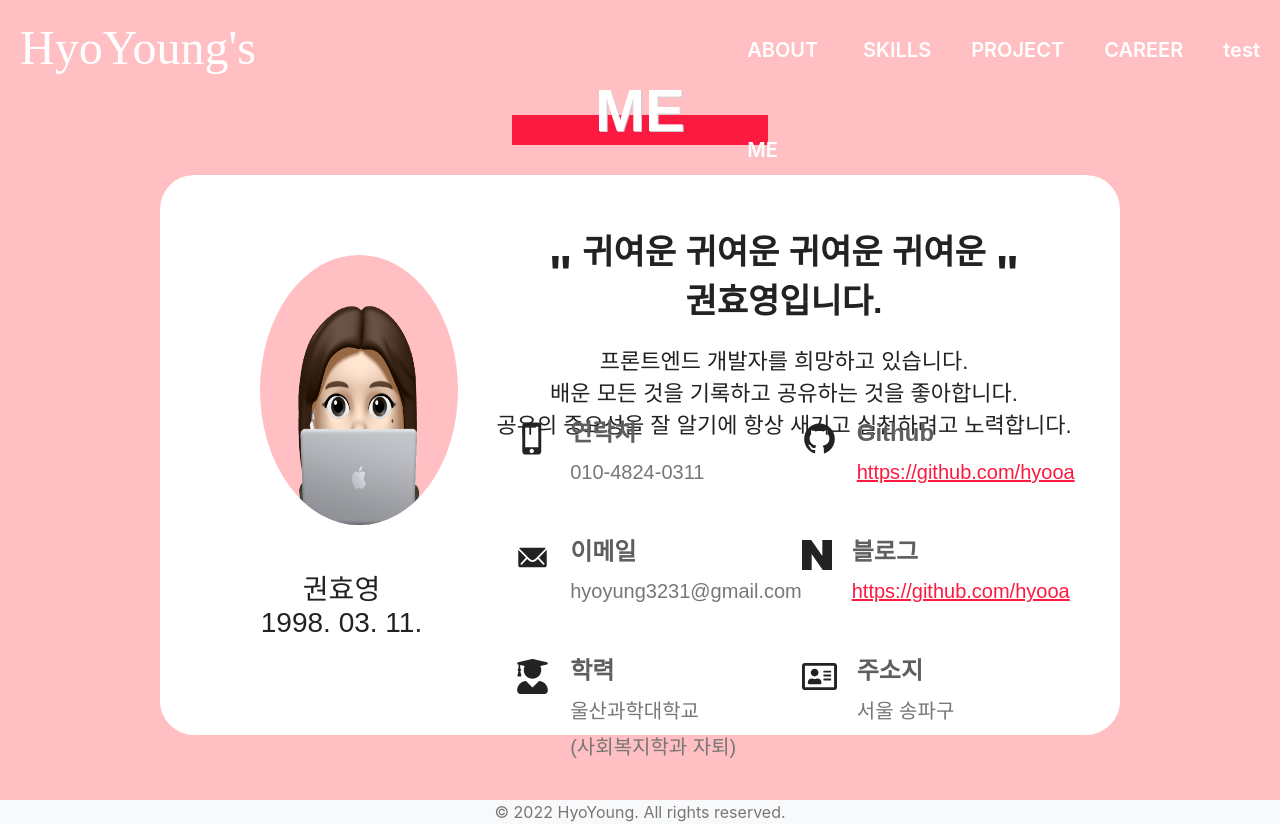
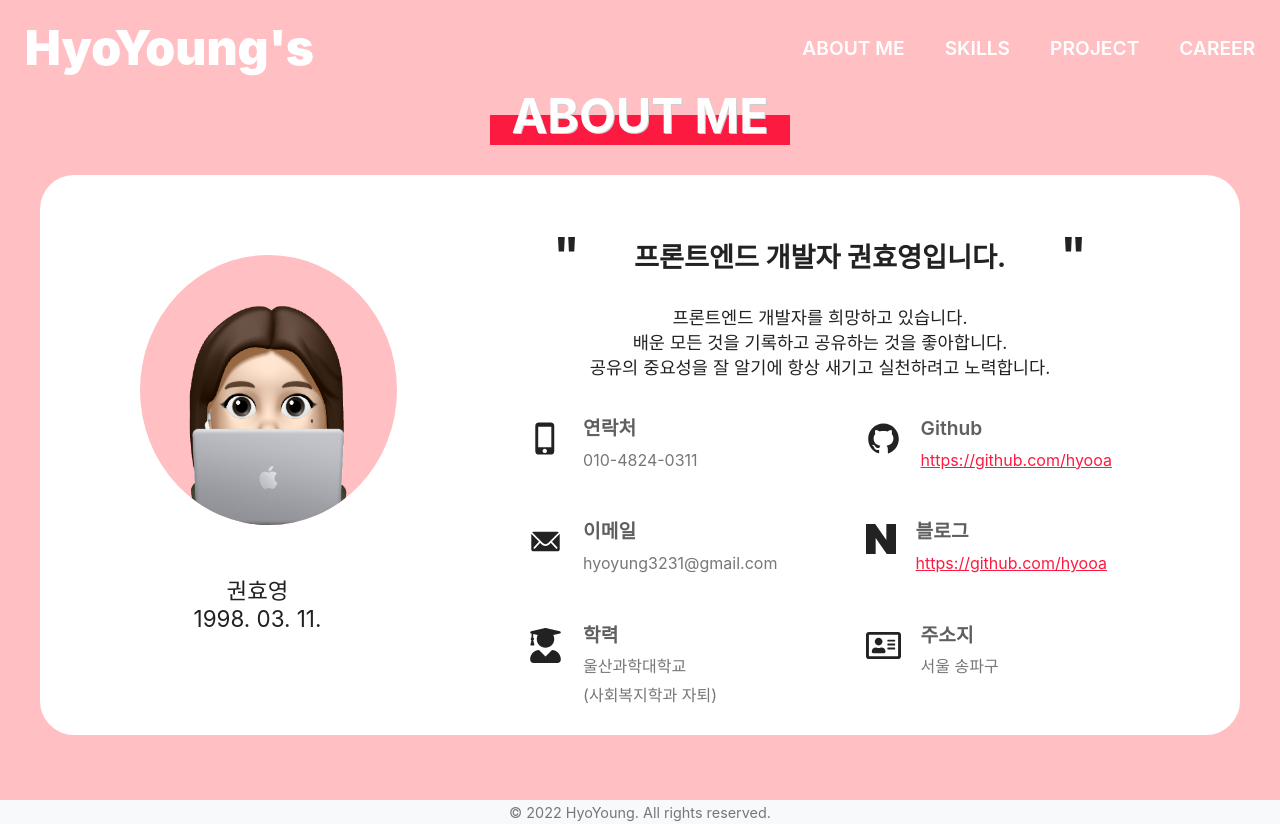
Before and after one commit to hyooa/hyoyoung-portfolio, a React (Create React App) app: page / in a window 1280 px wide. Built offline with nearby package versions, Linux system fonts and the light colour scheme.

Commit message:
수정중

```diff
--- a/package.json
+++ b/package.json
@@ -8,7 +8,6 @@
     "@testing-library/user-event": "^13.5.0",
     "antd": "^4.23.6",
     "classname": "^0.0.0",
-    "node-sass": "^7.0.3",
     "react": "^18.2.0",
     "react-dom": "^18.2.0",
     "react-icons": "^4.6.0",
@@ -42,5 +41,8 @@
       "last 1 firefox version",
       "last 1 safari version"
     ]
+  },
+  "devDependencies": {
+    "sass": "^1.56.1"
   }
 }
--- a/src/App.js
+++ b/src/App.js
@@ -6,7 +6,6 @@ import Header from './include/Header';
 import Main from './main/Main';
 import Project from './project/Project';
 import Skills from './skills/Skills';
-import SwiperTest from './swiper/SwiperTest';
 
 function App() {
   return (
@@ -17,7 +16,6 @@ function App() {
         <Route path='/skills' element={<Skills />}></Route>
         <Route path='/project' element={<Project />}></Route>
         <Route path='/career' element={<Career />}></Route>
-        <Route path='/swiper' element={<SwiperTest />}></Route>
       </Routes>
       <Footer></Footer>
     </div>
--- a/src/career/career.scss
+++ b/src/career/career.scss
@@ -10,13 +10,13 @@
     padding-top: 100px;
 
     >h1 {
-        font-size: 60px;
+        font-size: 3em;
         color: #fff;
         background-color: #fc1a40;
         display: flex;
         justify-content: center;
         align-items: flex-end;
-        width: 20%;
+        width: 18%;
         height: 30px;
         margin-bottom: 30px;
         margin-top: 50px;
--- a/src/include/Header.js
+++ b/src/include/Header.js
@@ -13,7 +13,6 @@ const Header = () => {
                     <li><span></span><a href='/skills'>SKILLS</a></li>
                     <li><span></span><a href='/project'>PROJECT</a></li>
                     <li><span></span><a href='/career'>CAREER</a></li>
-                    <li><span></span><a href='/swiper'>test</a></li>
                 </ul>
             </div>
         </div>
--- a/src/include/footer.scss
+++ b/src/include/footer.scss
@@ -9,4 +9,5 @@
     align-items: center;
     justify-content: center;
     background-color: #f7f9fb;
+    font-size: 0.9em;
 }
--- a/src/include/header.scss
+++ b/src/include/header.scss
@@ -5,18 +5,19 @@
     display: flex;
     height: 10%;
     width: 100%;
+    min-width: 1200px;
     background-color: #ffbfc3;
-    @import url('https://fonts.googleapis.com/css2?family=Merriweather:ital,wght@1,700&family=Noto+Sans+KR&family=Noto+Sans:wght@800&display=swap');
+    // @import url('https://fonts.googleapis.com/css2?family=Merriweather:ital,wght@1,700&family=Noto+Sans+KR&family=Noto+Sans:wght@800&display=swap');
 
     #name {
         width: 60%;
 
         h2 {
-            font-size: 48px;
-            font-weight: lighter;
+            font-size: 3em;
+            font-weight: 900;
             color: #fff;
             line-height: 2;
-            font-family: 'Merriweather', serif;
+            // font-family: 'Merriweather', serif;
             padding-left: 20px;
         }
     }
@@ -28,7 +29,7 @@
 
             li {
                 padding: 0 20px;
-                font-size: 20px;
+                font-size: 1.2em;
                 color: #fff;
                 font-weight: 600;
                 position: relative;
--- a/src/main/Main.js
+++ b/src/main/Main.js
@@ -23,7 +23,7 @@ const Main = () => {
                 </div>
                 <div id='introduce'>
                     <div id='top'>
-                        <div><span>"</span><h1>귀여운 귀여운 귀여운 귀여운 권효영입니다.</h1><span>"</span></div>
+                        <div><span>"</span><h1>프론트엔드 개발자 권효영입니다.</h1><span>"</span></div>
                         <div>
                             프론트엔드 개발자를 희망하고 있습니다.<br></br>
                             배운 모든 것을 기록하고 공유하는 것을 좋아합니다.<br></br>
--- a/src/main/main.scss
+++ b/src/main/main.scss
@@ -6,17 +6,18 @@
     flex-direction: column;
     justify-content: center;
     align-items: center;
-    @import url('https://fonts.googleapis.com/css2?family=Noto+Sans+KR:wght@900&display=swap');
-    font-family: 'Noto Sans KR', sans-serif;
+    // @import url('https://fonts.googleapis.com/css2?family=Noto+Sans+KR:wght@900&display=swap');
+    // font-family: 'Noto Sans KR', sans-serif;
 
     >h1 {
-        font-size: 60px;
+        font-size: 3em;
         color: #fff;
         background-color: #fc1a40;
         display: flex;
         justify-content: center;
         align-items: flex-end;
-        width: 20%;
+        width: 18%;
+        min-width: 300px;
         height: 30px;
         margin-bottom: 30px;
         margin-top: 50px;
@@ -26,6 +27,7 @@
     #mainBox {
         border-radius: 34px;
         width: 75%;
+        min-width: 1200px;
         height: 70%;
         background-color: #fff;
         display: flex;
@@ -53,7 +55,7 @@
                         padding-left: 25px;
                         li {
                             position: relative;
-                            font-size: 28px;
+                            font-size: 1.4em;
                         }
                     }
                 }
@@ -71,7 +73,7 @@
         #introduce {
             align-items: center;
             width: 70%;
-            font-size: 18px;
+            // font-size: 18px;
             text-align: left;
 
             #top {
@@ -86,17 +88,17 @@
                 }
 
                 span {
-                    font-size: 50px;
+                    font-size: 3em;
                     font-weight: bold;
                 }
 
                 h1 {
-                    font-size: 34px;
+                    font-size: 1.7em;
                 }
 
                 >div:last-child {
                     padding-top: 20px;
-                    font-size: 22px;
+                    font-size: 1.1em;
                 }
             }
 
@@ -130,13 +132,13 @@
 
                         &:first-child {
                             color: #5f5f5f;
-                            font-size: 24px;
+                            font-size: 1.2em;
                             font-weight: 600;
                         }
 
                         &:last-child {
                             color: #777777;
-                            font-size: 20px;
+                            font-size: 1em;
                         }
                     }
 
--- a/src/project/project.scss
+++ b/src/project/project.scss
@@ -42,13 +42,13 @@
     }
 
     >h1 {
-        font-size: 60px;
+        font-size: 3em;
         color: #fff;
         background-color: #fc1a40;
         display: flex;
         justify-content: center;
         align-items: flex-end;
-        width: 20%;
+        width: 18%;
         height: 30px;
         margin-bottom: 30px;
         margin-top: 50px;
--- a/src/skills/skills.scss
+++ b/src/skills/skills.scss
@@ -10,13 +10,13 @@
     font-family: 'Noto Sans KR', sans-serif;
 
     >h1 {
-        font-size: 60px;
+        font-size: 3em;
         color: #fff;
         background-color: #fc1a40;
         display: flex;
         justify-content: center;
         align-items: flex-end;
-        width: 20%;
+        width: 18%;
         height: 30px;
         margin-bottom: 30px;
         margin-top: 50px;
--- a/src/swiper/SwiperTest.js
+++ /dev/null
@@ -1,26 +0,0 @@
-import React from 'react';
-import './test.scss';
-import { Carousel } from 'antd';
-
-const SwiperTest = () => {
-    return (
-        <div id='swiper'>
-            <Carousel autoplay>
-                <div>
-                    <img src='./image/hyo.png' alt=''></img>
-                </div>
-                <div>
-                    <img src='./image/hyo.png' alt=''></img>
-                </div>
-                <div>
-                    <img src='./image/hyo.png' alt=''></img>
-                </div>
-                <div>
-                    <img src='./image/hyo.png' alt=''></img>
-                </div>
-            </Carousel>
-        </div>
-    );
-};
-
-export default SwiperTest;
```
Also changed, not shown: src/swiper/test.scss (deleted, +0 -31 lines), 1 other file (tests, documents, lock files or other folders).
